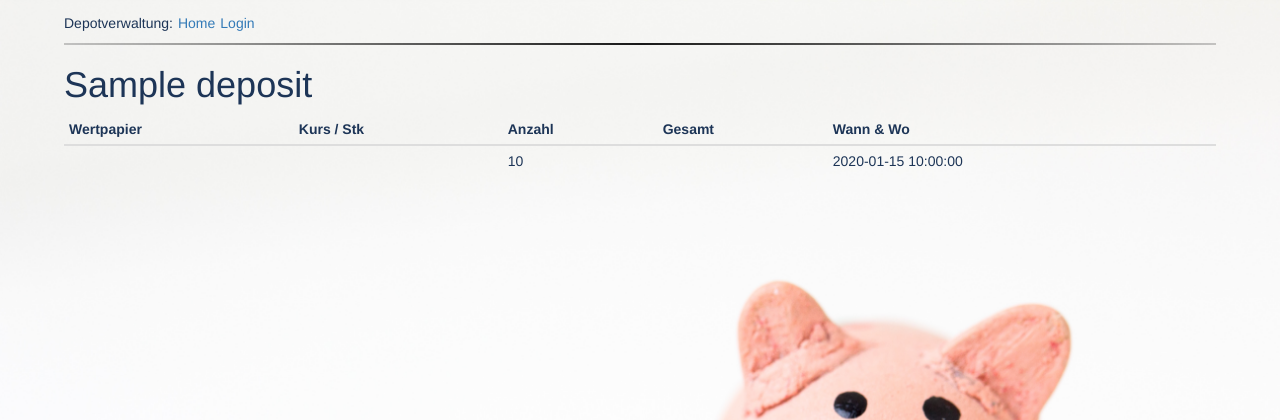
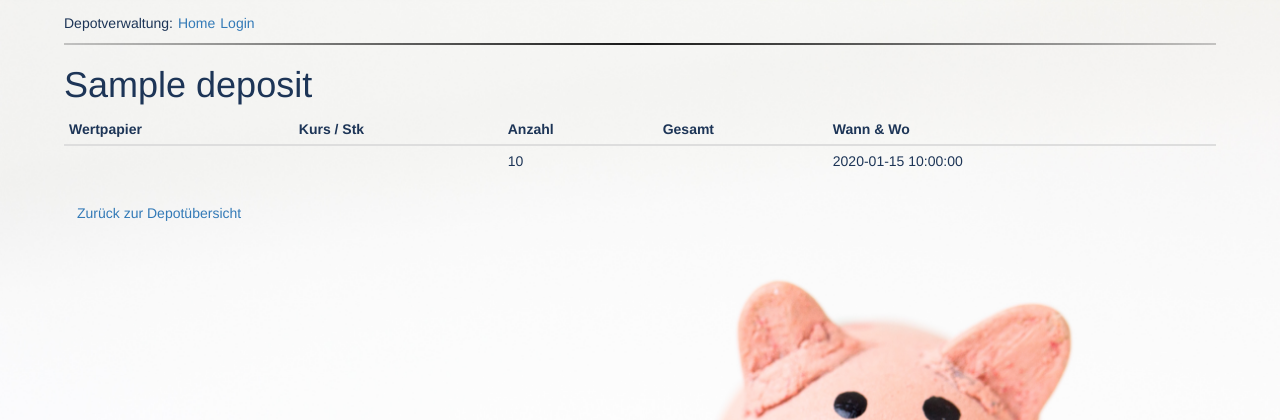
Before and after one commit to Josef190688/dke_pr, a Flask app: template app/templates/depot.html in a window 1280 px wide. Shown: the top 420 px of the page. Run offline with Flask 3, Linux system fonts and the light colour scheme; tables that the repository leaves empty hold one stand-in row (values such as "Sample post"); the template is opened without the code that fills it: values that come from a table or form of the project are taken from there, most other values are stand-ins (such as "Sample title", 1, 10 or a date in 2020); some libraries are stand-ins or nearby versions.

Commit message:
zurück zur depotübersicht button

```diff
--- a/app/templates/depot.html
+++ b/app/templates/depot.html
@@ -62,6 +62,15 @@
     </tbody>
 </table>
 {% endif %}
+
+{% if current_user.is_admin %}
+<a href="{{ url_for('depots', person_id=person.person_id) }}" class="btn btn-secondary">Zurück zur Depotübersicht</a>
+{% else %}
+<a href="{{ url_for('depot_uebersicht') }}" class="btn btn-secondary">Zurück zur Depotübersicht</a>
+{% endif %}
+
+<!-- JavaScript -->
+<!------------------------------------------------------------------------------------------------------->
 
 {% if securities_positions %}
 <script>
--- a/app/templates/depots.html
+++ b/app/templates/depots.html
@@ -126,6 +126,10 @@
     </tbody>
 </table>
 {% endif %}
+
+<!-- JavaScript -->
+<!------------------------------------------------------------------------------------------------------->
+
 {% if current_user.is_admin %}
 <script>
     // Depot erstellen
```
